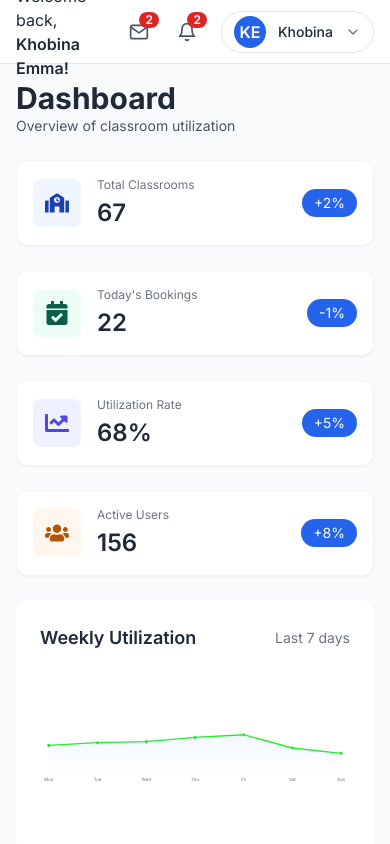
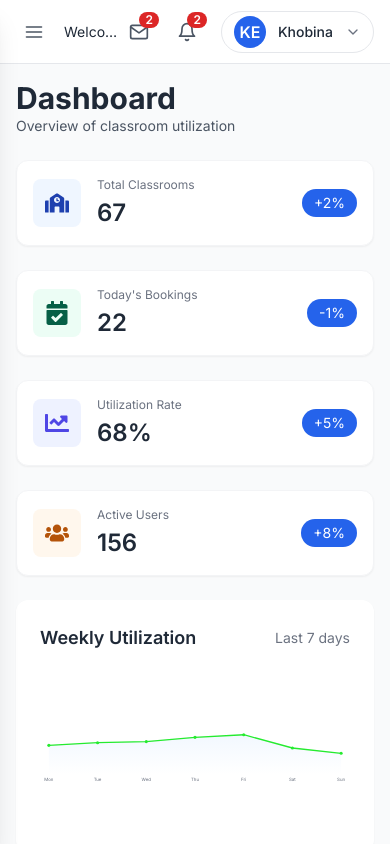
Before and after one commit to Emma-aidoo/Smart-Classroom-Utilization-system, a React (Vite) app: page /dashboard in a window 390 px wide. Built offline with nearby package versions, Linux system fonts and the light colour scheme; sample sign-in values are in the browser's storage.

Commit message:
Fix: mobile responsiveness

```diff
--- a/src/App.tsx
+++ b/src/App.tsx
@@ -1,4 +1,4 @@
-import React from "react";
+import React, { useState } from "react";
 import { Routes, Route, Navigate, Outlet } from "react-router-dom";
 import Sidebar from "./components/Sidebar";
 import Navbar from "./components/Navbar";
@@ -18,14 +18,14 @@ import Users from "./pages/Users";
 import Reports from "./pages/Reports";
 import Settings from "./pages/Settings";
 
-function ProtectedLayout() {
+function ProtectedLayout({ mobileOpen, onMobileMenuToggle, onMobileMenuClose }: { mobileOpen: boolean; onMobileMenuToggle: () => void; onMobileMenuClose: () => void; }) {
     // full viewport height/width layout: sidebar (lg) + main that fills remaining space
     return (
-        <div className="flex h-screen w-full bg-gray-50">
-            <Sidebar />
-            <div className="flex-1 flex flex-col min-h-0">
-                <Navbar />
-                <main className="flex-1 overflow-auto p-4 sm:p-6">
+        <div className="flex h-screen w-full max-w-full overflow-x-hidden bg-gray-50">
+            <Sidebar mobileOpen={mobileOpen} onClose={onMobileMenuClose} />
+            <div className="flex-1 flex flex-col min-h-0 min-w-0">
+                <Navbar onMobileMenuToggle={onMobileMenuToggle} />
+                <main className="flex-1 overflow-auto p-4 sm:p-6 min-w-0 max-w-full">
                     <Outlet />
                 </main>
             </div>
@@ -51,7 +51,11 @@ function RequireRole({ allowedRoles, children }: { allowedRoles: string[]; child
 }
 
 export default function App() {
-    console.log("App.jsx: rendering routes");
+    const [mobileMenuOpen, setMobileMenuOpen] = useState(false);
+    const toggleMobileMenu = () => setMobileMenuOpen((prev) => !prev);
+    const closeMobileMenu = () => setMobileMenuOpen(false);
+
+    console.log("App.tsx: rendering routes");
     return (
         <Routes>
             <Route path="/login" element={<Login />} />
@@ -64,7 +68,7 @@ export default function App() {
             <Route
                 element={
                     <RequireAuth>
-                        <ProtectedLayout />
+                        <ProtectedLayout mobileOpen={mobileMenuOpen} onMobileMenuToggle={toggleMobileMenu} onMobileMenuClose={closeMobileMenu} />
                     </RequireAuth>
                 }
             >
--- a/src/components/Navbar.tsx
+++ b/src/components/Navbar.tsx
@@ -1,8 +1,8 @@
 import React, { useEffect, useRef, useState } from "react";
 import { useNavigate } from "react-router-dom";
-import { FiMail, FiBell, FiLogOut, FiChevronDown } from "react-icons/fi";
+import { FiMail, FiBell, FiLogOut, FiChevronDown, FiMenu } from "react-icons/fi";
 
-export default function Navbar() {
+export default function Navbar({ onMobileMenuToggle }: { onMobileMenuToggle: () => void }) {
 	const navigate = useNavigate();
 
 	const handleLogout = () => {
@@ -62,8 +62,20 @@ export default function Navbar() {
 
 	return (
 		<header className="h-16 bg-white border-b border-gray-200 flex items-center justify-between px-4 lg:px-6">
-			<div>
-				<div className="text-lm text-gray-800">Welcome back, <span className="font-semibold text-gray-800">Khobina Emma!</span></div>
+			<div className="flex items-center gap-3 min-w-0">
+				<button
+					type="button"
+					onClick={onMobileMenuToggle}
+					className="inline-flex items-center justify-center p-2 rounded-md text-gray-600 hover:bg-gray-100 lg:hidden"
+					aria-label="Open mobile menu"
+				>
+					<FiMenu className="w-5 h-5" />
+				</button>
+				<div className="min-w-0">
+					<div className="truncate text-sm text-gray-800">
+						Welcome back, <span className="font-semibold">Khobina Emma!</span>
+					</div>
+				</div>
 			</div>
 
 			<div className="flex items-center gap-4">
--- a/src/components/Sidebar.tsx
+++ b/src/components/Sidebar.tsx
@@ -83,7 +83,7 @@ function Icon({ name }) {
     }
 }
 
-export default function Sidebar() {
+export default function Sidebar({ mobileOpen = false, onClose }: { mobileOpen?: boolean; onClose?: () => void }) {
     const navigate = useNavigate();
     const location = useLocation();
 
@@ -118,17 +118,15 @@ export default function Sidebar() {
     ].filter((item) => item.to !== "/users" || role === "Admin");
 
     return (
+        <>
             <aside className="hidden lg:flex flex-col w-60 sidebar-gradient text-white h-screen p-4">
                 <div className="mb-6">
                     <div className="flex items-center gap-3 px-2">
                         <div className="w-10 h-10 rounded-lg bg-white/10 flex items-center justify-center">
                             {/* mortarboard / graduation cap */}
                             <svg className="w-6 h-6 text-white" viewBox="0 0 24 24" fill="none" stroke="currentColor" strokeWidth="1.5" strokeLinecap="round" strokeLinejoin="round" aria-hidden>
-                            {/* cap (diamond) */}
                                 <path d="M12 2L1 7l11 5 11-5L12 2z" />
-                            {/* band under cap */}
                                 <path d="M2 8.5v3.5c0 .8 1.3 1.6 3 2.2 2 0.8 4.5 1.3 7 1.3s5-0.5 7-1.3c1.7-.6 3-1.4 3-2.2V8.5" />
-                            {/* tassel */}
                                 <path d="M12 7v7" />
                                 <path d="M12 14l3 1" />
                             </svg>
@@ -147,8 +145,7 @@ export default function Sidebar() {
                                 <NavLink
                                     to={it.to}
                                     className={({ isActive }) =>
-                                    `flex items-center gap-3 px-3 py-2 rounded-lg mx-1 transition-colors ${isActive ? "bg-white text-blue-700 font-semibold shadow-sm" : "text-white/90 hover:bg-white/10"
-                                    }`
+                                        `flex items-center gap-3 px-3 py-2 rounded-lg mx-1 transition-colors ${isActive ? "bg-white text-blue-700 font-semibold shadow-sm" : "text-white/90 hover:bg-white/10"}`
                                     }
                                 >
                                     <span className="flex-none" aria-hidden>
@@ -159,7 +156,6 @@ export default function Sidebar() {
                             </li>
                         ))}
 
-                    {/* Logout item below settings */}
                         <li>
                             <button
                                 onClick={handleLogout}
@@ -174,7 +170,6 @@ export default function Sidebar() {
                     </ul>
                 </nav>
 
-
                 <div className="mt-6 pt-4 border-t border-white/10">
                     <div className="flex items-center gap-3 px-2">
                         <div className="w-10 h-10 rounded-full bg-white text-blue-700 flex items-center justify-center font-semibold">KE</div>
@@ -185,5 +180,82 @@ export default function Sidebar() {
                     </div>
                 </div>
             </aside>
+
+            <div className={`fixed inset-0 z-40 lg:hidden transition-all duration-300 ${mobileOpen ? "pointer-events-auto" : "pointer-events-none"}`} aria-hidden={!mobileOpen}>
+                <div className={`absolute inset-0 bg-black/40 transition-opacity duration-300 ease-in-out ${mobileOpen ? "opacity-100" : "opacity-0"}`} onClick={onClose} />
+                <div className={`absolute left-0 top-0 bottom-0 flex w-72 flex-col bg-slate-900 p-4 shadow-xl transform transition-transform duration-300 ease-in-out ${mobileOpen ? "translate-x-0" : "-translate-x-full"}`}>
+                    <div className="flex items-center justify-between mb-6">
+                        <div className="flex items-center gap-3">
+                            <div className="w-10 h-10 rounded-lg bg-white/10 flex items-center justify-center">
+                                <svg className="w-6 h-6 text-white" viewBox="0 0 24 24" fill="none" stroke="currentColor" strokeWidth="1.5" strokeLinecap="round" strokeLinejoin="round" aria-hidden>
+                                    <path d="M12 2L1 7l11 5 11-5L12 2z" />
+                                    <path d="M2 8.5v3.5c0 .8 1.3 1.6 3 2.2 2 0.8 4.5 1.3 7 1.3s5-0.5 7-1.3c1.7-.6 3-1.4 3-2.2V8.5" />
+                                    <path d="M12 7v7" />
+                                    <path d="M12 14l3 1" />
+                                </svg>
+                            </div>
+                            <div>
+                                <div className="text-lg font-semibold text-white">SCUS</div>
+                                <div className="text-xs text-white/80">Smart Classrooms</div>
+                            </div>
+                        </div>
+                        <button
+                            type="button"
+                            onClick={onClose}
+                            className="rounded-md p-2 text-white hover:bg-white/10"
+                            aria-label="Close menu"
+                        >
+                            ✕
+                        </button>
+                    </div>
+
+                    <nav className="flex-1 overflow-y-auto">
+                        <ul className="space-y-1">
+                            {items.map((it) => (
+                                <li key={it.to}>
+                                    <NavLink
+                                        to={it.to}
+                                        onClick={onClose}
+                                        className={({ isActive }) =>
+                                            `flex items-center gap-3 px-3 py-3 rounded-lg transition-colors ${isActive ? "bg-white text-blue-700 font-semibold shadow-sm" : "text-white/90 hover:bg-white/10"}`
+                                        }
+                                    >
+                                        <span className="flex-none" aria-hidden>
+                                            <Icon name={it.icon} />
+                                        </span>
+                                        <span className="text-sm">{it.name}</span>
+                                    </NavLink>
+                                </li>
+                            ))}
+
+                            <li>
+                                <button
+                                    onClick={() => {
+                                        onClose?.();
+                                        handleLogout();
+                                    }}
+                                    className="w-full text-left flex items-center gap-3 px-3 py-3 rounded-lg text-white/90 hover:bg-white/10"
+                                >
+                                    <span className="flex-none" aria-hidden>
+                                        <Icon name="logout" />
+                                    </span>
+                                    <span className="text-sm">Logout</span>
+                                </button>
+                            </li>
+                        </ul>
+                    </nav>
+
+                    <div className="mt-6 pt-4 border-t border-white/10">
+                        <div className="flex items-center gap-3">
+                            <div className="w-10 h-10 rounded-full bg-white text-blue-700 flex items-center justify-center font-semibold">KE</div>
+                            <div>
+                                <div className="text-sm font-semibold text-white">Khobina Emma</div>
+                                <div className="text-xs text-white/80">{role || "Admin"}</div>
+                            </div>
+                        </div>
+                    </div>
+                </div>
+            </div>
+        </>
     );
 }
--- a/src/index.css
+++ b/src/index.css
@@ -12,11 +12,14 @@ html,
 body,
 #root {
     height: 100%;
+    width: 100%;
+    overflow-x: hidden;
 }
 
 body {
     @apply bg-gray-50 font-sans text-gray-800;
     font-family: "Inter", ui-sans-serif, system-ui, -apple-system, "Segoe UI", Roboto, "Helvetica Neue", Arial;
+    overflow-x: hidden;
 }
 
 /* Cards */
```
Also changed, not shown: src/pages/Users.tsx (+15 -15 lines), 5 other files (tests, documents, lock files or other folders). Lines whose indentation alone changed are shown as unchanged.
